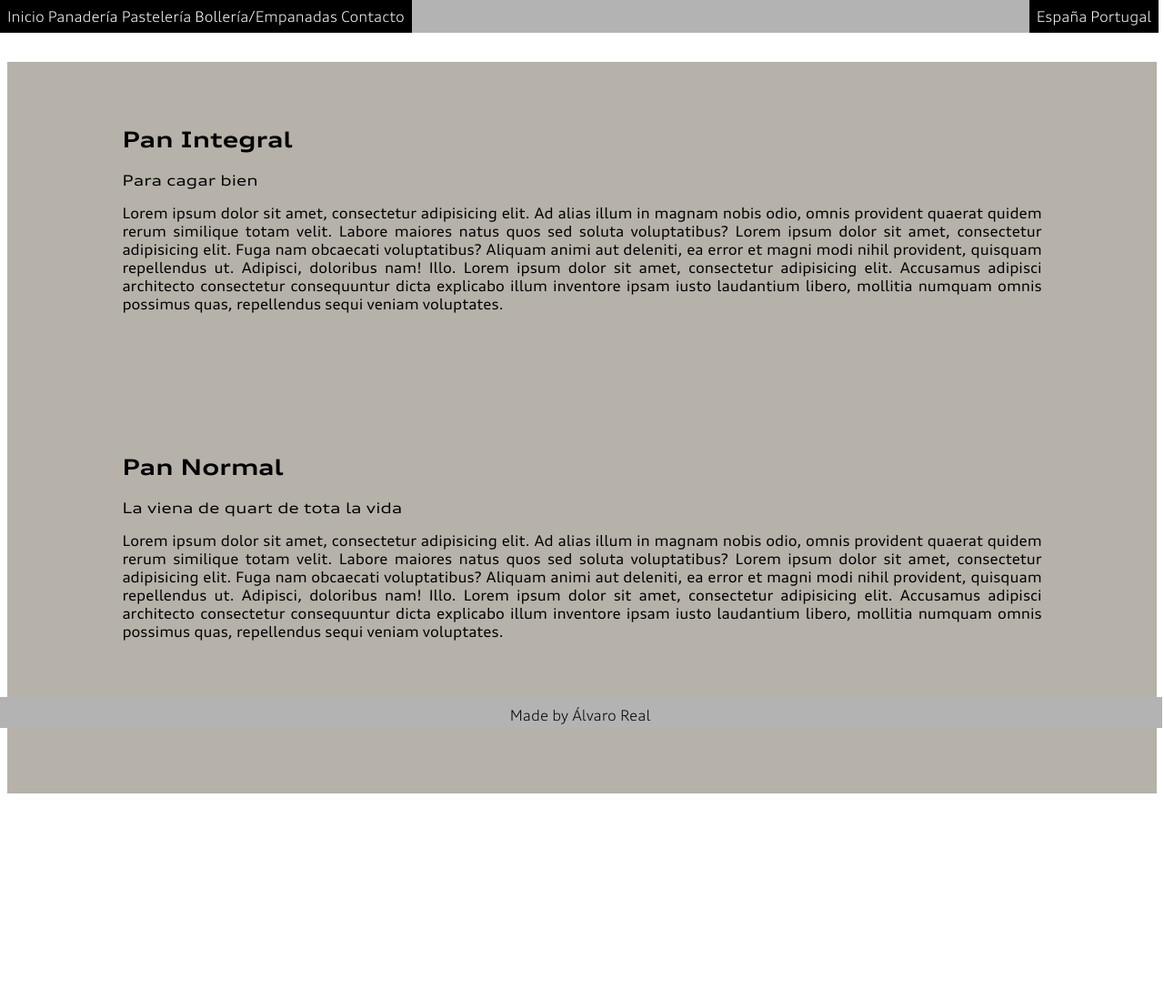
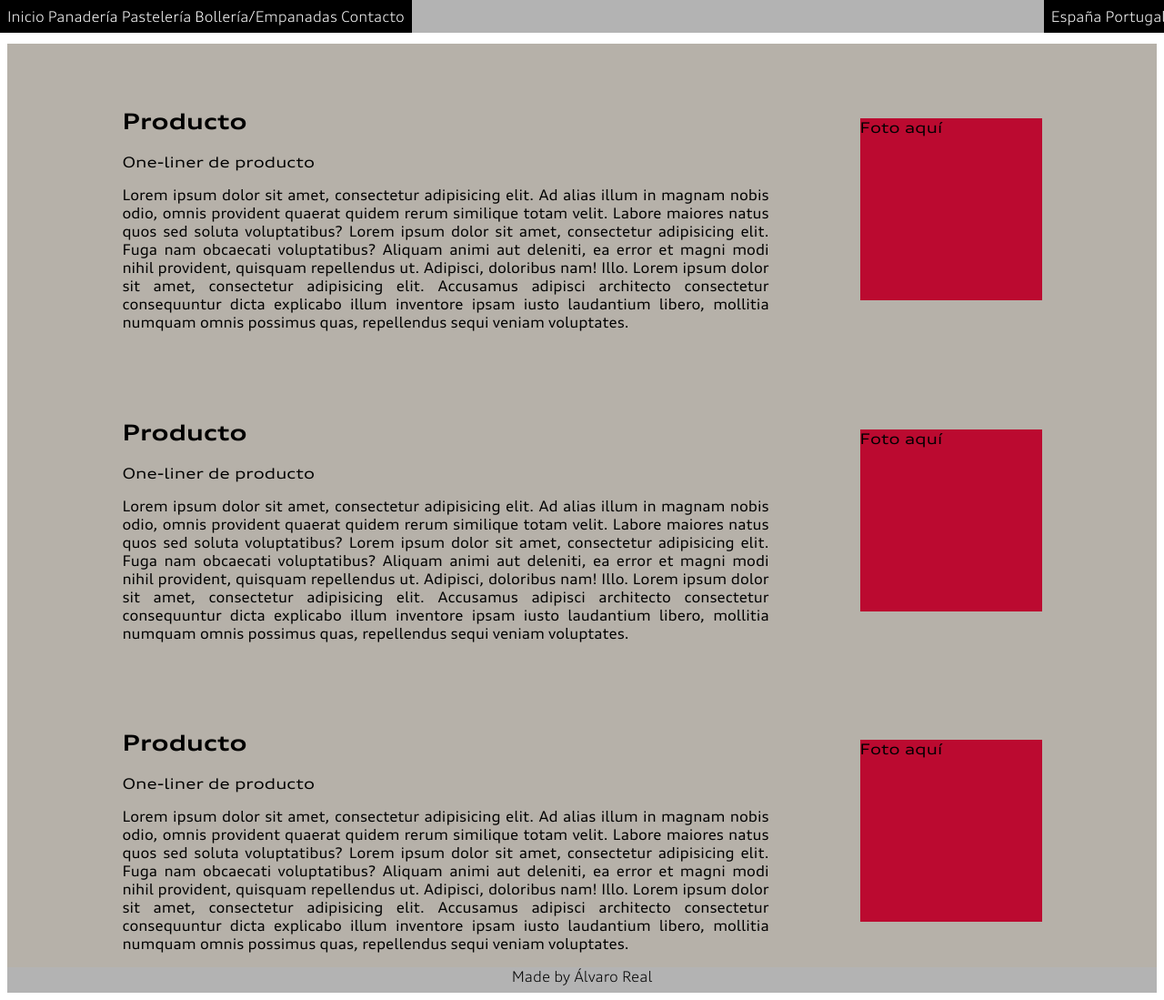
Before and after one commit to Darkenend/UIDesign, a plain HTML site: page Tema 1/Prototipo/ejemplo_productos.html in a window 1280 px wide. Shown: the whole page at 91% size. Before the commit the page ends 872 px from the top, so only its background shows below. Drawn offline with Linux system fonts and the light colour scheme.

Commit message:
Progresado en pagina web

```diff
--- a/Tema 1/Prototipo/css/master.css
+++ b/Tema 1/Prototipo/css/master.css
@@ -51,18 +51,17 @@ nav {
     width:                          100.8%;
     height:                         36px;
     background-color:               var(--silver);
+    position:                       fixed;
 }
 
 footer {
-    position: 			            absolute;
-    padding-top: 		            10px;
-    bottom: 			            0;
+    position:                       static;
     width: 				            100%;
-    height: 			            24px;
+    padding-top:                    1rem;
+    padding-bottom:                 0.5rem;
     background: 		            var(--silver);
     text-align: 		            center;
     font-family:                    'Audi-Light', sans-serif;
-    margin-left:                    -10px;
 }
 
 hr {
@@ -103,6 +102,10 @@ subtitle {
     font-family:                    'Audi-ExtendedNormal', sans-serif;
 }
 
+article form {
+    text-align:                     center;
+}
+
 .title_bar {
     padding:                        5px;
     background-color:               var(--black);
@@ -119,15 +122,6 @@ subtitle {
     max-width:                      20%;
 }
 
-.side_menu {
-    background-color:               var(--black);
-    color:                          var(--white);
-    width:                          10%;
-    height:                         100%;
-    margin-left:                    -8%;
-    float:                          left;
-}
-
 .main_zone {
     background-color:               var(--warm-silver);
     height:                         100%;
@@ -138,3 +132,17 @@ subtitle {
 .main_zone article {
     padding:                        4% 10%;
 }
+
+.article_text {
+    float:                          left;
+    padding-right:                  300px;
+}
+
+.article_photo {
+    float:                          right;
+    width:                          200px;
+    height:                         200px;
+    background-color:               var(--red);
+    margin-top:                     -250px;
+    margin-bottom:                  2rem;
+}
--- a/Tema 1/Prototipo/ejemplo_productos.html
+++ b/Tema 1/Prototipo/ejemplo_productos.html
@@ -58,35 +58,62 @@
 </nav>
 <br>
 <br>
-<div class="side_menu">
-
-</div>
 <div class="main_zone">
     <article>
+        <div class="article_text">
             <h2>
-            Pan Integral
+                Producto
             </h2>
             <subtitle>
-            Para cagar bien
+                One-liner de producto
             </subtitle>
             <p>
                 Lorem ipsum dolor sit amet, consectetur adipisicing elit. Ad alias illum in magnam nobis odio, omnis provident quaerat quidem rerum similique totam velit. Labore maiores natus quos sed soluta voluptatibus? Lorem ipsum dolor sit amet, consectetur adipisicing elit. Fuga nam obcaecati voluptatibus? Aliquam animi aut deleniti, ea error et magni modi nihil provident, quisquam repellendus ut. Adipisci, doloribus nam! Illo. Lorem ipsum dolor sit amet, consectetur adipisicing elit. Accusamus adipisci architecto consectetur consequuntur dicta explicabo illum inventore ipsam iusto laudantium libero, mollitia numquam omnis possimus quas, repellendus sequi veniam voluptates.
             </p>
+        </div>
+        <div class="article_photo">
+            <subtitle>
+                Foto aquí
+            </subtitle>
+        </div>
     </article>
     <hr>
     <article>
+        <div class="article_text">
             <h2>
-            Pan Normal
+                Producto
             </h2>
             <subtitle>
-            La viena de quart de tota la vida
+                One-liner de producto
             </subtitle>
             <p>
                 Lorem ipsum dolor sit amet, consectetur adipisicing elit. Ad alias illum in magnam nobis odio, omnis provident quaerat quidem rerum similique totam velit. Labore maiores natus quos sed soluta voluptatibus? Lorem ipsum dolor sit amet, consectetur adipisicing elit. Fuga nam obcaecati voluptatibus? Aliquam animi aut deleniti, ea error et magni modi nihil provident, quisquam repellendus ut. Adipisci, doloribus nam! Illo. Lorem ipsum dolor sit amet, consectetur adipisicing elit. Accusamus adipisci architecto consectetur consequuntur dicta explicabo illum inventore ipsam iusto laudantium libero, mollitia numquam omnis possimus quas, repellendus sequi veniam voluptates.
             </p>
+        </div>
+        <div class="article_photo">
+            <subtitle>
+                Foto aquí
+            </subtitle>
+        </div>
     </article>
+    <hr>
     <article>
-
+        <div class="article_text">
+            <h2>
+                Producto
+            </h2>
+            <subtitle>
+                One-liner de producto
+            </subtitle>
+            <p>
+                Lorem ipsum dolor sit amet, consectetur adipisicing elit. Ad alias illum in magnam nobis odio, omnis provident quaerat quidem rerum similique totam velit. Labore maiores natus quos sed soluta voluptatibus? Lorem ipsum dolor sit amet, consectetur adipisicing elit. Fuga nam obcaecati voluptatibus? Aliquam animi aut deleniti, ea error et magni modi nihil provident, quisquam repellendus ut. Adipisci, doloribus nam! Illo. Lorem ipsum dolor sit amet, consectetur adipisicing elit. Accusamus adipisci architecto consectetur consequuntur dicta explicabo illum inventore ipsam iusto laudantium libero, mollitia numquam omnis possimus quas, repellendus sequi veniam voluptates.
+            </p>
+        </div>
+        <div class="article_photo">
+            <subtitle>
+                Foto aquí
+            </subtitle>
+        </div>
     </article>
 </div>
 <footer>
```
Also changed, not shown: Tema 1/Prototipo/ejemplo_contacto.html (added, +78 -0 lines), Tema 1/Prototipo/index.html (+0 -3 lines). Lines whose indentation alone changed are shown as unchanged.
